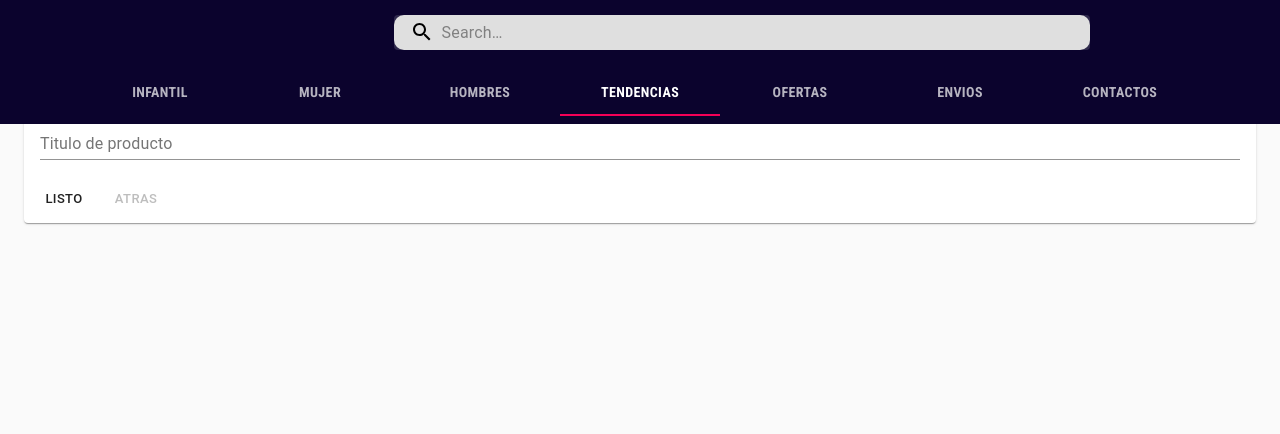
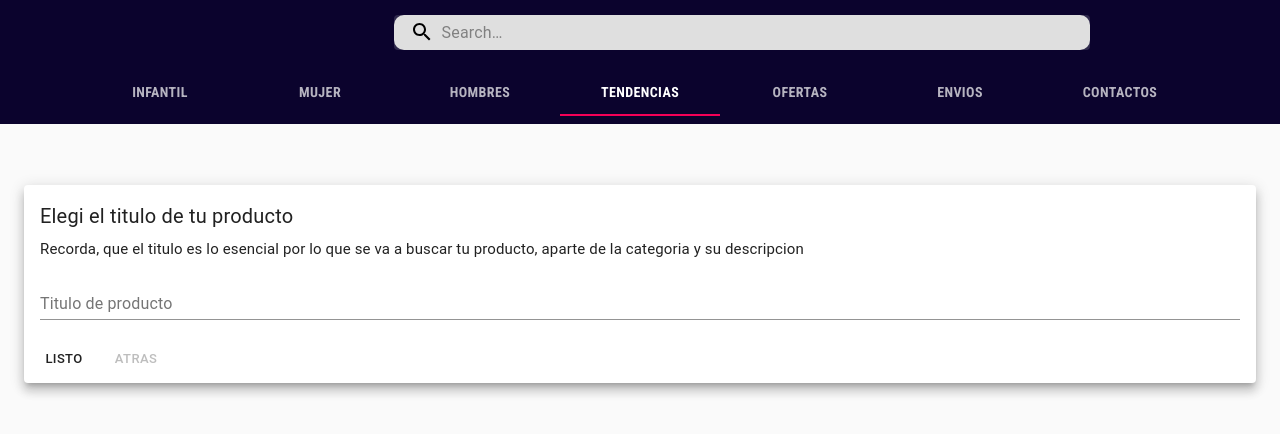
Before and after one commit to Sayon1992/frontRopaLandia, a React (Create React App) app: page /ProductoTest in a window 1280 px wide. Shown: the top 434 px of the page. Built offline with nearby package versions, Linux system fonts and the light colour scheme.

Commit message:
Elevarion card de alta producto

```diff
--- a/src/components/PaginaPrincipal.js
+++ b/src/components/PaginaPrincipal.js
@@ -1,7 +1,6 @@
 import React from 'react';
 import Grid from "@material-ui/core/Grid";
 import { makeStyles, Container } from '@material-ui/core';
-import logo from "./../imagenes/pantalon.jpg";
 import { Productos } from './productos/Productos';
 import Carousel from 'react-material-ui-carousel';
 //import axios from 'axios';
--- a/src/components/productos/AltaProducto.js
+++ b/src/components/productos/AltaProducto.js
@@ -30,6 +30,9 @@ const useStyles = makeStyles((theme) => ({
     uploader:{
       alignItems:"center",
       alignSelf:"center"
+    },
+    containerAlta:{
+      marginTop:"10rem"
     }
   }));
 
@@ -275,11 +278,11 @@ const AltaProducto = ({history}) => {
   }
 
   return (
-    <div>
+    <div className={classes.containerAlta}>
       <Container>
         <Grid container spacing={3}>
           <Grid item xs={12}>
-            <Card className={classes.introduccion} variant="elevation">
+            <Card classes={{root:classes.introduccion}} variant='elevation' elevation='8'>
               <CardContent>
                 <Typography className={classes.title} gutterBottom>
                   Elegi el titulo de tu producto
@@ -297,7 +300,7 @@ const AltaProducto = ({history}) => {
           </Grid>
           <Grid item xs={12}>
             {checks.nombreProducto === true?
-            <Card className={classes.introduccion} variant="elevation">
+            <Card className={classes.introduccion} variant="elevation" elevation='8'>
               <CardContent>
                 <Typography className={classes.title} gutterBottom>
                   Elegi la categoria de tu producto
@@ -327,7 +330,7 @@ const AltaProducto = ({history}) => {
           </Grid>
           <Grid item xs={12}>
           {checks.categoriaProducto === true?
-          <Card className={classes.introduccion} variant="elevation">
+          <Card className={classes.introduccion} variant="elevation" elevation='8'>
               <CardContent>
               <Typography className={classes.title} gutterBottom>
                 Sube una imagen de tu producto
@@ -355,7 +358,7 @@ const AltaProducto = ({history}) => {
           </Grid>
           <Grid item xs={12}>
             {checks.imagenProducto === true?
-            <Card className={classes.introduccion} variant="elevation">
+            <Card className={classes.introduccion} variant="elevation" elevation='8'>
               <CardContent>
               <Typography className={classes.title} gutterBottom>
                 Elige un precio para tu producto
@@ -382,7 +385,7 @@ const AltaProducto = ({history}) => {
           </Grid>
           <Grid item xs={12}>
             {checks.imagenProducto === true ?
-            <Card className={classes.introduccion} variant="elevation">
+            <Card className={classes.introduccion} variant="elevation" elevation='8'>
               <CardContent>
                 <Button size="medium" onClick={subirProducto}>
                   Subir Producto
```
